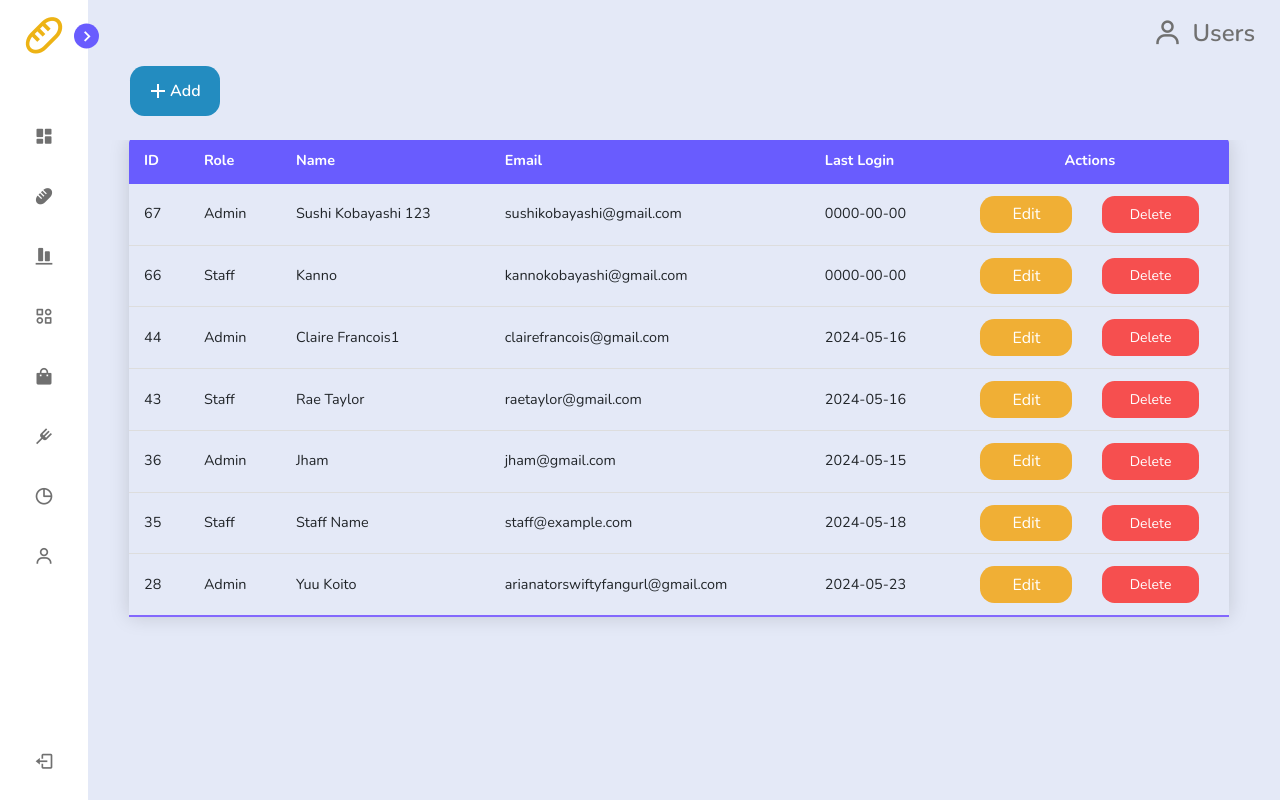
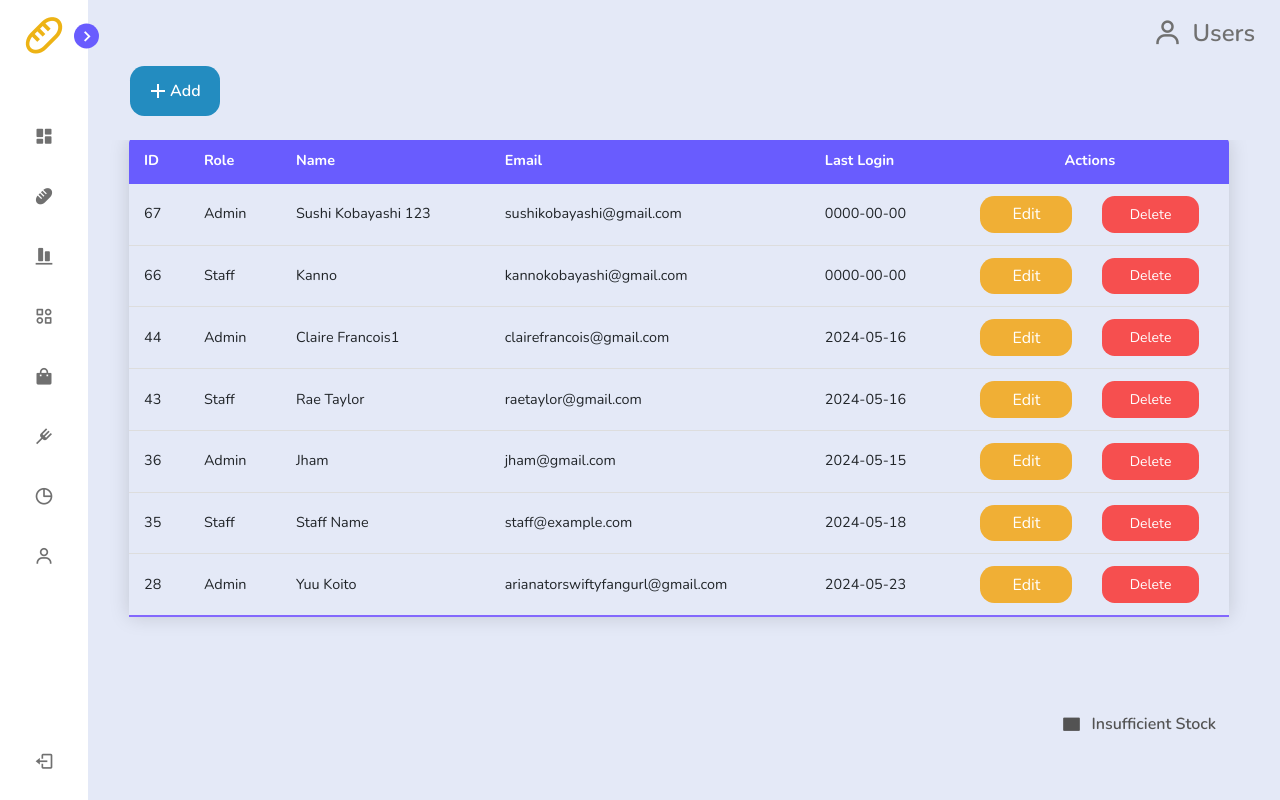
Before and after one commit to PengWin553/doughpro-ver1, a PHP site: page /php/admin-crud-users-page.php in a window 1280 px wide. Run offline with PHP 8.4, Linux system fonts and the light colour scheme; a user stored in the database is signed in; data comes from the database, SQL or seed files in the repository; some web fonts are replaced.

Commit message:
added a legend
added legend UI so users know what the highlighted rows are for

```diff
--- a/css/page-title-styles.css
+++ b/css/page-title-styles.css
@@ -9,6 +9,24 @@
     /* background: pink; */
     display: flex;
     justify-content: flex-end;
+}
+
+.page-legend-container{
+    /* background: pink; */
+    display: flex;
+    justify-content: flex-end;
+    margin-top: 4.5em;
+}
+
+.home .page-legend-container .page-title-text{
+    padding-right: 4em;
+    width: fit-content;
+    display: flex;
+    justify-content: center;
+    align-items: center;
+    font-weight: 600;
+    font-size: 16px;
+    color: #535353;
 }
 
 .home .page-title-container .page-title-text{
@@ -27,3 +45,20 @@
     padding-right: 10px;
     font-size: 30px;
 }
+
+.page-legend-icon{
+    padding-right: 10px;
+    font-size: 20px;
+}
+
+.page-legend-icon-low-inv{
+    color: #f39191;
+}
+
+.page-legend-icon-expiring-stock{
+    color: #f0dec7
+}
+
+.page-legend-icon-expired-stock{
+    color: #c0c0bf;
+}
--- a/css/table-styles.css
+++ b/css/table-styles.css
@@ -96,13 +96,13 @@
 }
 
 .low-stock {
-    background-color: rgb(243, 145, 145);
+    background-color: #f39191;
 }
 
 .expiring-soon {
-    background-color: #eecda2;
+    background-color: #f0dec7;
 }
 
 .already-expired{
-    background-color: #a3a1a0;
+    background-color: #c0c0bf;
 }
--- a/php/admin-crud-inventory-page.php
+++ b/php/admin-crud-inventory-page.php
@@ -209,6 +209,10 @@ $user_id = $_SESSION["user_id"];
                 </table>
             </div>
         </div>
+
+        <div class="page-legend-container">
+            <div class="page-title-text"> <i class='bx bxs-rectangle icon page-legend-icon page-legend-icon-low-inv'></i> <span>Shortage</span> </div>
+        </div>
     </section>
 
     <script src="https://ajax.googleapis.com/ajax/libs/jquery/3.5.1/jquery.min.js"></script>
--- a/php/admin-crud-users-page.php
+++ b/php/admin-crud-users-page.php
@@ -170,7 +170,12 @@ $user_id = $_SESSION["user_id"];
                 </table>
             </div>
         </div>
+
+        <div class="page-legend-container">
+            <div class="page-title-text"> <i class='bx bxs-rectangle icon page-legend-icon'></i> <span>Insufficient Stock</span> </div>
+        </div>
     </section>
+
 
     <script src="https://ajax.googleapis.com/ajax/libs/jquery/3.5.1/jquery.min.js"></script>
     <script src="https://cdn.jsdelivr.net/npm/bootstrap@5.3.2/dist/js/bootstrap.bundle.min.js"></script>
```
Also changed, not shown: php/admin-crud-stocks-page.php (+7 -0 lines).
